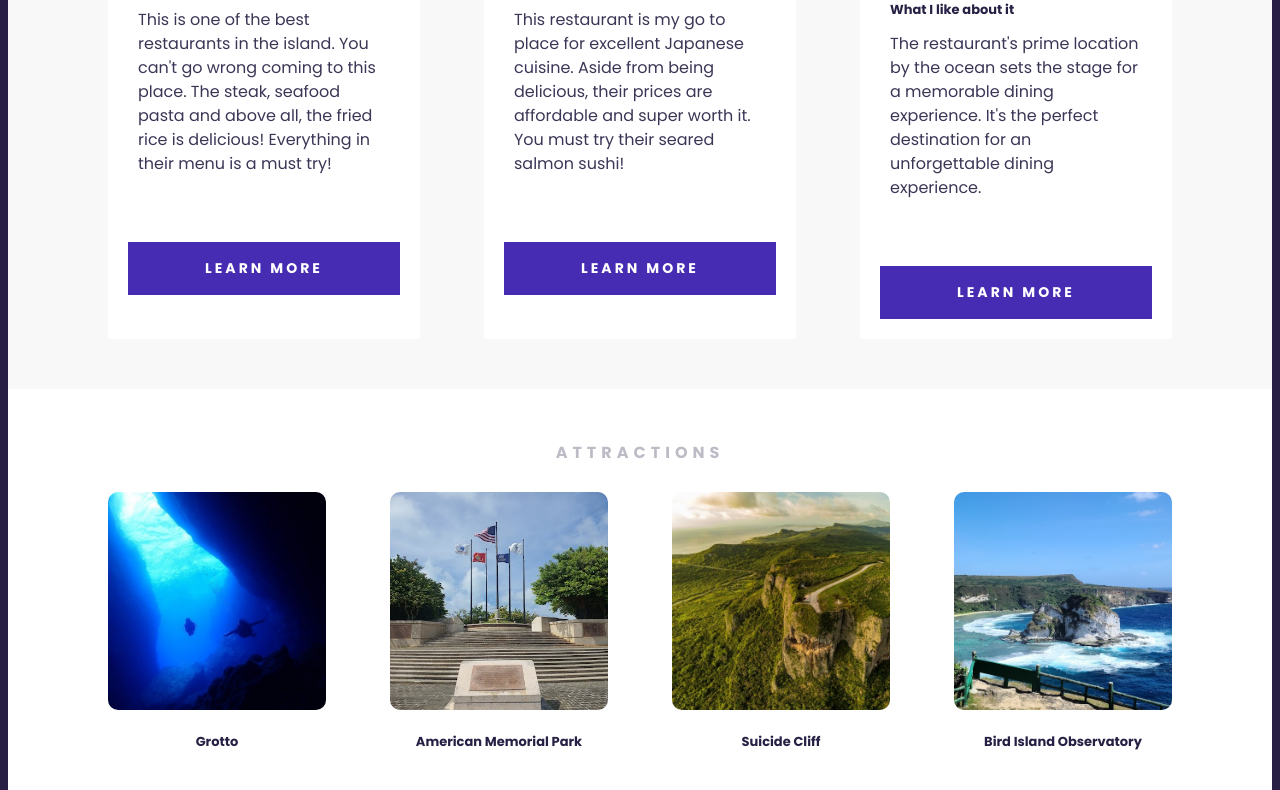
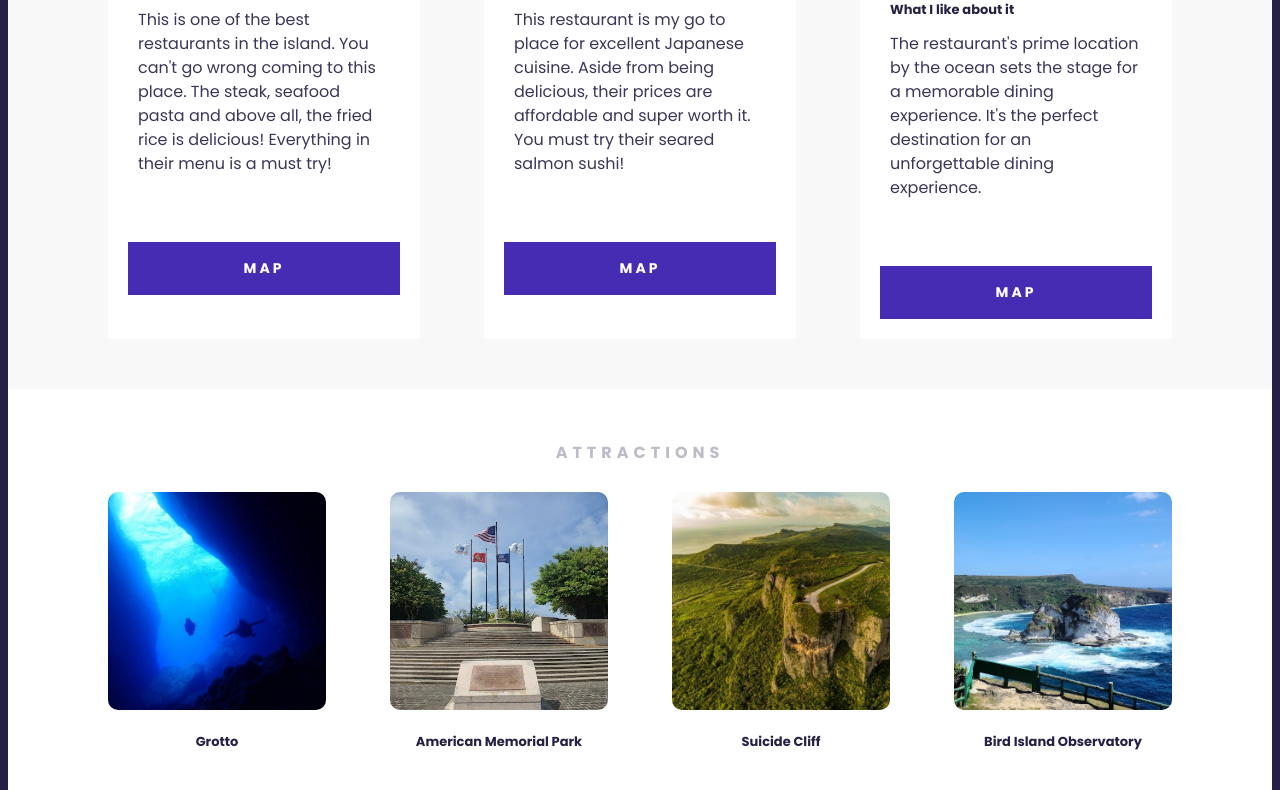
Before and after one commit to roseann1024/travel-project, a plain HTML site: page index.html in a window 1280 px wide. Shown: the part 2035-2825 px from the top of the page. Drawn offline with Linux system fonts and the light colour scheme; a script that the page names is missing.

Commit message:
Edited the button

```diff
--- a/index.html
+++ b/index.html
@@ -99,8 +99,7 @@
                         </div>
                         <div class="card-footer">
                             <a href="https://maps.app.goo.gl/uXR2wbMT7mrztida9" target="_blank" class="btn"
-                                title="View Direction">Learn
-                                more</a>
+                                title="View Direction">Map</a>
                         </div>
                     </div>
 
@@ -137,8 +136,7 @@
                         </div>
                         <div class="card-footer">
                             <a href="https://maps.app.goo.gl/hkGc9ZxpYDmRK3sv8" target="_blank" class="btn"
-                                title="View Direction">Learn
-                                more</a>
+                                title="View Direction">Map</a>
                         </div>
                     </div>
 
@@ -173,8 +171,7 @@
                         </div>
                         <div class="card-footer">
                             <a href="https://maps.app.goo.gl/j7iKKP491VDwMgKx8" target="_blank" class="btn"
-                                title="View Direction">Learn
-                                more</a>
+                                title="View Direction">Map</a>
                         </div>
                     </div>
                 </div>
```
